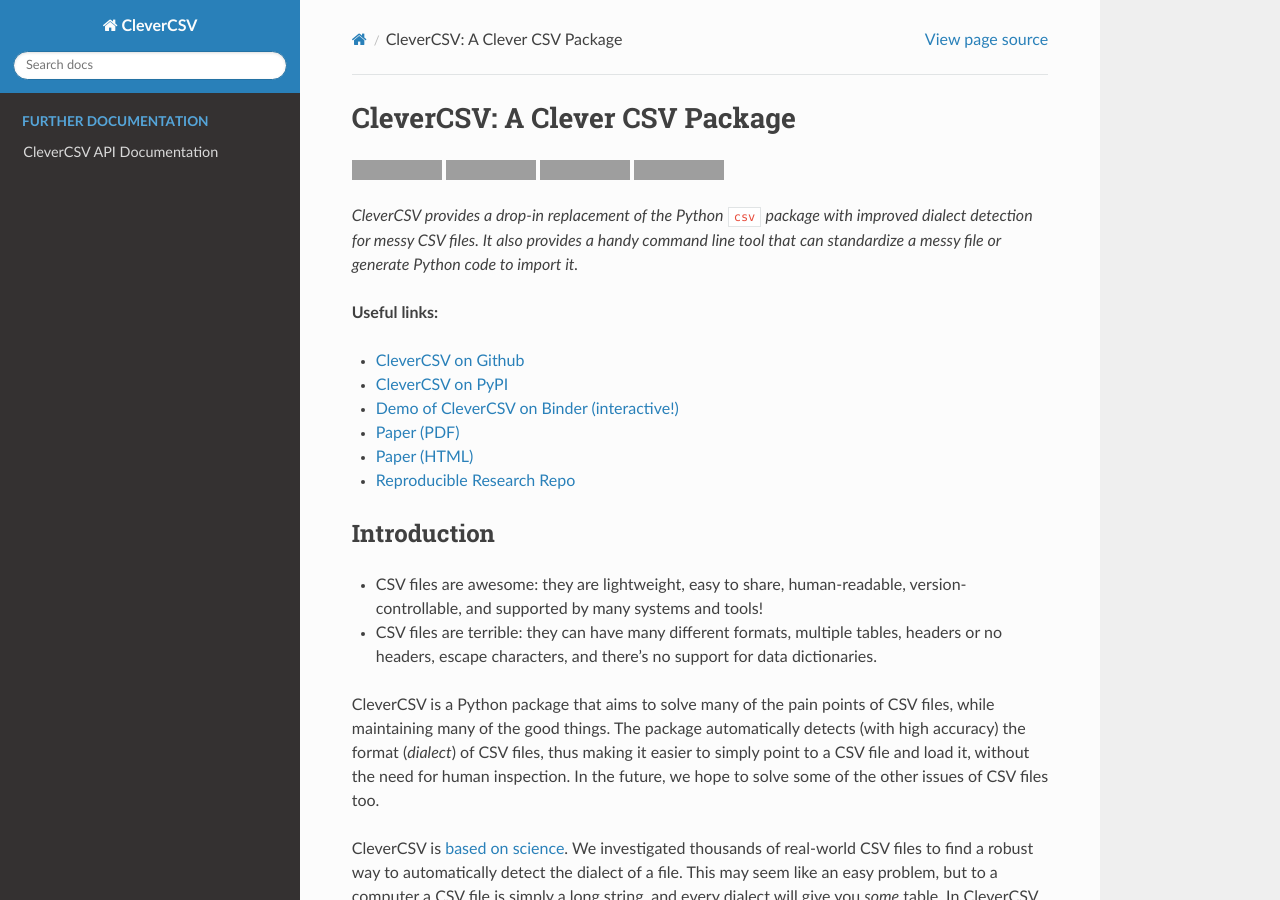
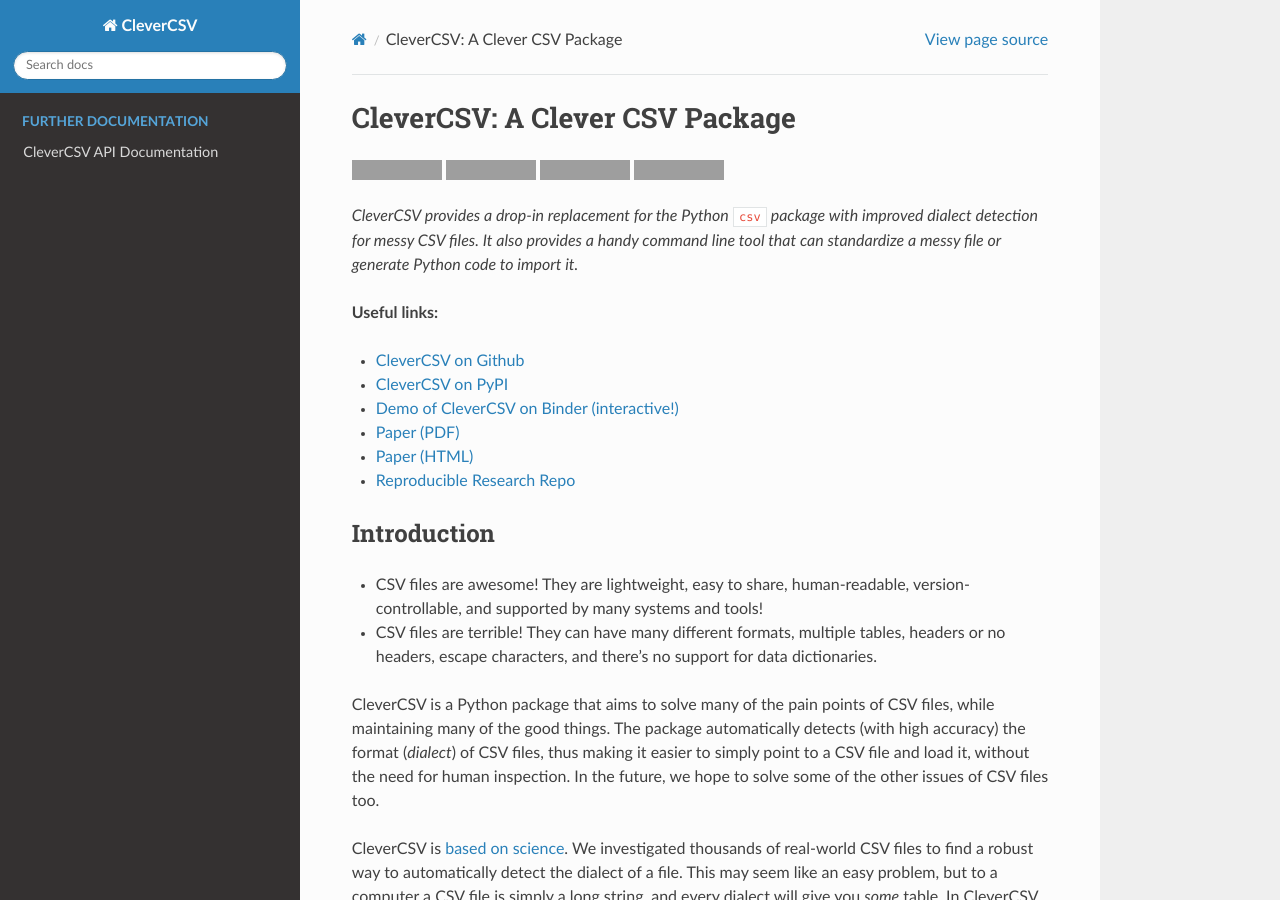
Before and after one commit to alan-turing-institute/CleverCSV, a Sphinx documentation site: the page built from docs/README.rst, in a window 1280 px wide and 900 px high. Built offline with Sphinx 7.4.7 and the Read the Docs theme 2.0.0, drawn with Linux system fonts in a browser that asks for light colours; pages that are not in the unit, such as notebooks, are missing from menus; grey boxes are pictures that could not be loaded.

Commit message:
Minor readme updates

```diff
--- a/docs/README.rst
+++ b/docs/README.rst
@@ -23,8 +23,8 @@
    :alt: Binder
 
 
-*CleverCSV provides a drop-in replacement of the Python* ``csv`` *package with
-improved dialect detection for messy CSV files. It also provides a handy
+*CleverCSV provides a drop-in replacement for the Python* ``csv`` *package
+with improved dialect detection for messy CSV files. It also provides a handy
 command line tool that can standardize a messy file or generate Python code to
 import it.*
 
@@ -42,9 +42,9 @@
 ------------
 
 
-* CSV files are awesome: they are lightweight, easy to share, human-readable,
+* CSV files are awesome! They are lightweight, easy to share, human-readable,
   version-controllable, and supported by many systems and tools!
-* CSV files are terrible: they can have many different formats, multiple
+* CSV files are terrible! They can have many different formats, multiple
   tables, headers or no headers, escape characters, and there's no support for
   data dictionaries.
 
```
Also changed, not shown: README.md (+4 -4 lines).
